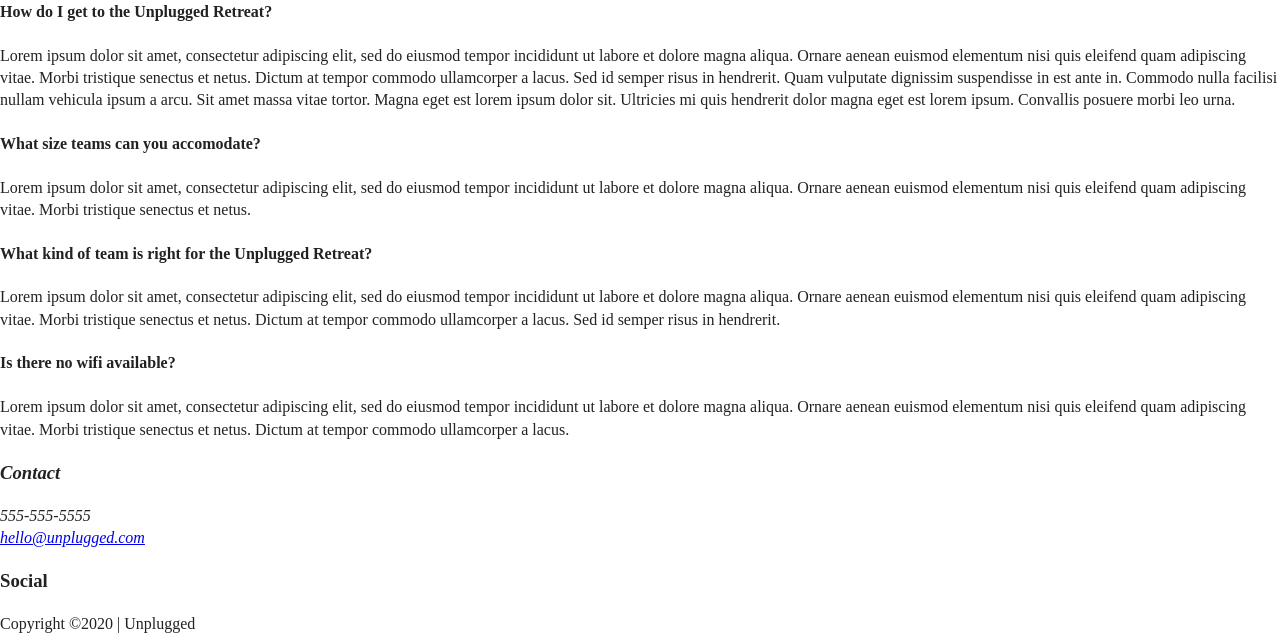
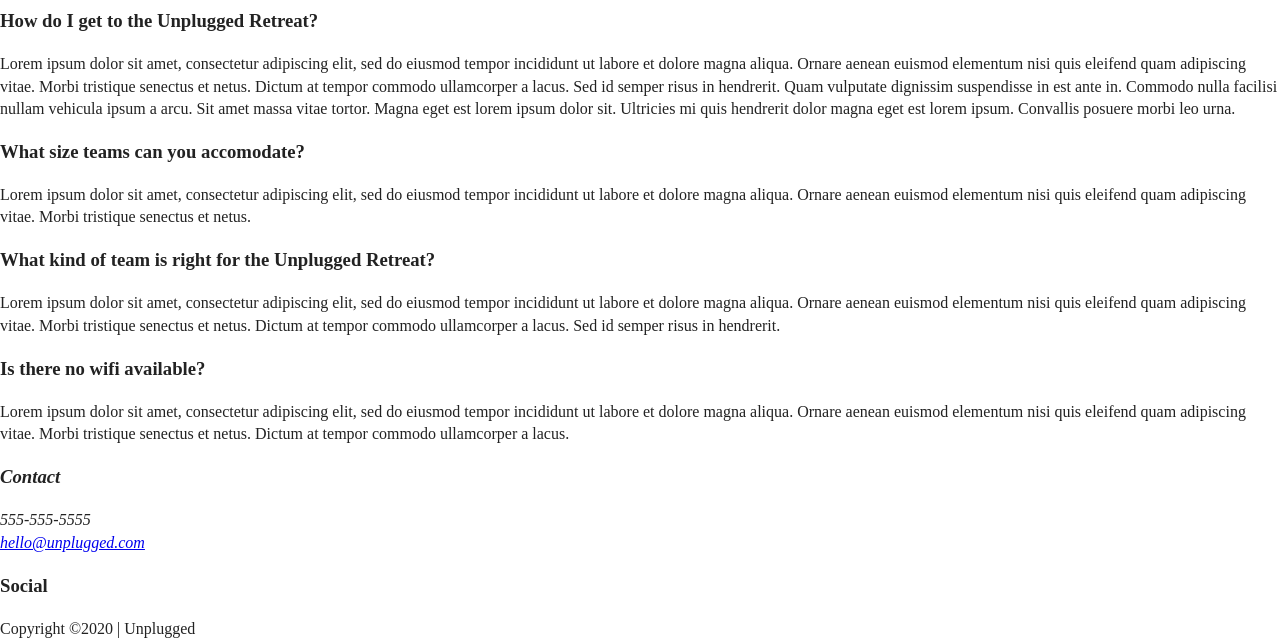
Before and after one commit to lrjuni92/unplugged_retreat, a plain HTML site: page faq/index.html in a window 1280 px wide. Shown: the part 234-874 px from the top of the page. Drawn offline with nearby package versions, Linux system fonts and the light colour scheme.

Commit message:
Modify faq content hierachy

```diff
--- a/faq/index.html
+++ b/faq/index.html
@@ -49,32 +49,35 @@
   <main>
     <section class="faq-section">
       <div class="content-wrapper">
+        <h2> Frequently Asked Questions</h2>
         <div class="faq-content">
-          <h3> Frequently Asked Questions</h3>
-          <div>
-            <h4> How do I get to the Unplugged Retreat? </h4>
+          <h3> How do I get to the Unplugged Retreat? </h3>
           <p>
             Lorem ipsum dolor sit amet, consectetur adipiscing elit, sed do eiusmod tempor incididunt ut labore et dolore magna aliqua. Ornare aenean euismod elementum nisi quis eleifend quam adipiscing vitae. Morbi tristique senectus et netus. Dictum at tempor commodo ullamcorper a lacus. Sed id semper risus in hendrerit. Quam vulputate dignissim suspendisse in est ante in. Commodo nulla facilisi nullam vehicula ipsum a arcu. Sit amet massa vitae tortor. Magna eget est lorem ipsum dolor sit. Ultricies mi quis hendrerit dolor magna eget est lorem ipsum. Convallis posuere morbi leo urna.
           </p>
+        </div>
 
-            <h4> What size teams can you accomodate? </h4>
+        <div class="faq-content">
+          <h3> What size teams can you accomodate? </h3>
           <p>
             Lorem ipsum dolor sit amet, consectetur adipiscing elit, sed do eiusmod tempor incididunt ut labore et dolore magna aliqua. Ornare aenean euismod elementum nisi quis eleifend quam adipiscing vitae. Morbi tristique senectus et netus.
           </p>
         </div>
 
-          <div>
-            <h4> What kind of team is right for the Unplugged Retreat? </h4>
+        <div class="faq-content">
+          <h3> What kind of team is right for the Unplugged Retreat? </h3>
           <p>
             Lorem ipsum dolor sit amet, consectetur adipiscing elit, sed do eiusmod tempor incididunt ut labore et dolore magna aliqua. Ornare aenean euismod elementum nisi quis eleifend quam adipiscing vitae. Morbi tristique senectus et netus. Dictum at tempor commodo ullamcorper a lacus. Sed id semper risus in hendrerit.
           </p>
+        </div>
 
-            <h4> Is there no wifi available? </h4>
+        <div class="faq-content">
+          <h3> Is there no wifi available? </h3>
           <p>
             Lorem ipsum dolor sit amet, consectetur adipiscing elit, sed do eiusmod tempor incididunt ut labore et dolore magna aliqua. Ornare aenean euismod elementum nisi quis eleifend quam adipiscing vitae. Morbi tristique senectus et netus. Dictum at tempor commodo ullamcorper a lacus.
           </p>
         </div>
-        </div> <!-- FAQ content end -->
+
       </div> <!-- Content wrapper end -->
     </section>
   </main>
```
Lines whose indentation alone changed are shown as unchanged.
